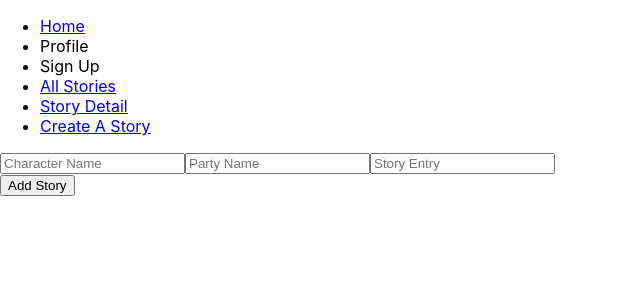
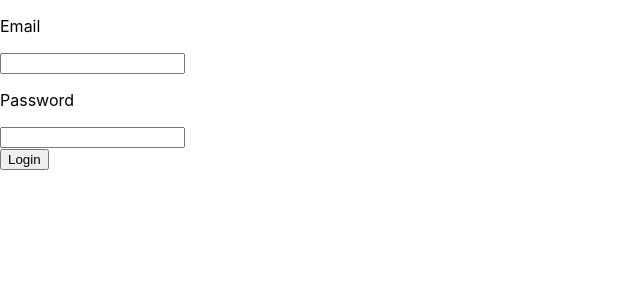
Before and after one commit to jpdotdev/adventshare-frontend, a React (Create React App) app: page /stories/create in a window 1280 px wide. Shown: the top 300 px of the page, without its empty margins (0-640 px from the left). Built offline with nearby package versions, Linux system fonts and the light colour scheme.

Commit message:
starting to implement user login auth

```diff
--- a/package.json
+++ b/package.json
@@ -7,6 +7,7 @@
     "@testing-library/react": "^13.4.0",
     "@testing-library/user-event": "^13.5.0",
     "axios": "^1.4.0",
+    "prop-types": "^15.8.1",
     "react": "^18.2.0",
     "react-dom": "^18.2.0",
     "react-router-dom": "^6.14.2",
--- a/src/APIs/Adventshare.js
+++ b/src/APIs/Adventshare.js
@@ -1,7 +1,7 @@
 import axios from 'axios'
 
 export default axios.create({
-    baseURL: 'http://127.0.0.1:8000/stories'
+    baseURL: 'http://127.0.0.1:8000'
 });
 
 
--- a/src/App.js
+++ b/src/App.js
@@ -6,10 +6,18 @@ import StoryDetail from './routes/StoryDetail'
 import { StoriesContextProvider } from './context/StoriesContext';
 import StoriesList from './components/StoriesList';
 import AddStory from './components/AddStory'
-
+import Login from './components/Login';
+import useToken from './hooks/useToken';
 
 
 const App = () => {
+
+  const { token, setToken } = useToken();
+
+  if(!token) {
+    return <Login setToken={setToken} />
+  }
+
   return (
     <StoriesContextProvider>
       <div>
--- a/src/components/AddStory.js
+++ b/src/components/AddStory.js
@@ -11,7 +11,7 @@ const AddStory = () => {
     const handleSubmit = async (e) => {
         e.preventDefault()
         try {
-            const response = await Adventshare.post("/", {
+            const response = await Adventshare.post("/stories", {
                 character: character,
                 party: party,
                 story: story
--- /dev/null
+++ b/src/components/Login.js
@@ -0,0 +1,61 @@
+import React, { useState } from 'react';
+import PropTypes from 'prop-types';
+import Adventshare from '../APIs/Adventshare';
+
+// async function loginUser(credentials) {
+//   return fetch('http://127.0.0.1:8000/login', {
+//     method: 'POST',
+//     headers: {'content-type': 'application/x-www-form-urlencoded'},
+//     body: JSON.stringify(credentials)
+//   })
+//     .then(data => data.json())
+//  }
+
+const Login = ({ setToken }) => {
+
+  const [email, setEmail] = useState('')
+  const [password, setPassword] = useState('');
+
+
+  const handleSubmit = async (e) => {
+    e.preventDefault()
+    try {
+        const response = await Adventshare.post("/login", {
+          username: email,
+          password: password
+        }, {
+          headers: {
+            'Content-Type': 'application/x-www-form-urlencoded'
+          }
+        },);
+        setToken(response.data)
+        console.log(response.data)
+    }
+    catch (err) {
+        console.log(err)
+    }
+}
+
+
+  return(
+    <form onSubmit={handleSubmit}>
+      <label>
+        <p>Email</p>
+        <input value={email} type="email" onChange={e => setEmail(e.target.value)} />
+      </label>
+      <label>
+        <p>Password</p>
+        <input value={password} type="password" onChange={e => setPassword(e.target.value)} />
+      </label>
+      <div>
+        <button type="submit">Login</button>
+      </div>
+    </form>
+  )
+}
+
+Login.propTypes = {
+  setToken: PropTypes.func.isRequired
+}
+
+export default Login
--- a/src/components/Navigation.js
+++ b/src/components/Navigation.js
@@ -12,6 +12,7 @@ const Navigation = () => {
                     <li> <Link to="/stories"> All Stories </Link> </li>
                     <li> <Link to="/stories/:id"> Story Detail </Link> </li>
                     <li> <Link to="/stories/create"> Create A Story </Link> </li>
+                    <li> <Link to="/login"> Login </Link> </li>
                 </ul>
             </nav>
         </div>
--- a/src/components/StoriesList.js
+++ b/src/components/StoriesList.js
@@ -8,7 +8,7 @@ const StoriesList = (props) => {
     useEffect(() => {
         const fetchStories = async () => {
             try {
-                const response = await Adventshare.get('/')
+                const response = await Adventshare.get('/stories')
                 setStories(response.data)
                } catch(err) {
                     console.log(err)
--- /dev/null
+++ b/src/hooks/useToken.js
@@ -0,0 +1,22 @@
+import { useState } from 'react';
+
+export default function useToken() {
+    const getToken = () => {
+        const tokenString = localStorage.getItem('token');
+        const userToken = JSON.parse(tokenString);
+        return userToken?.token
+      };
+
+  const [token, setToken] = useState(getToken());
+
+  const saveToken = userToken => {
+    localStorage.setItem('token', JSON.stringify(userToken));
+    setToken(userToken.token);
+  };
+
+  return {
+    setToken: saveToken,
+    token
+  }
+
+}
```
Also changed, not shown: 1 other file (tests, documents, lock files or other folders).
